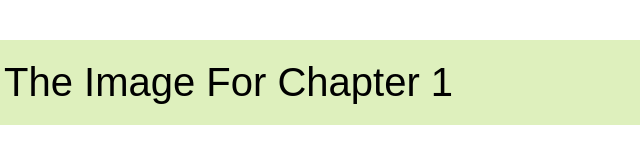
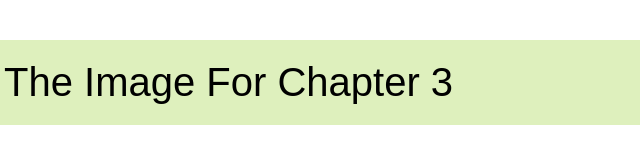
Before and after one commit to asantosha/cmanotess, a plain HTML site: page c.html in a window 1280 px wide. Shown: the top 162 px of the page, 460-1100 px from the left. Drawn offline with Linux system fonts and the light colour scheme.

Commit message:
Update c.html

```diff
--- a/c.html
+++ b/c.html
@@ -23,7 +23,7 @@
 </head>
 <body style="text-align: center;">
     <div class="sa">
-       <p style="font-size: 40px; font-family: Arial, Helvetica, sans-serif; background-color: rgba(167, 214, 80, 0.377);">Click The Image For Chapter 1</p>
+       <p style="font-size: 40px; font-family: Arial, Helvetica, sans-serif; background-color: rgba(167, 214, 80, 0.377);">Click The Image For Chapter 3</p>
        <div class="dr">
         <a href="index.html">Home</a>
     </div>
```
